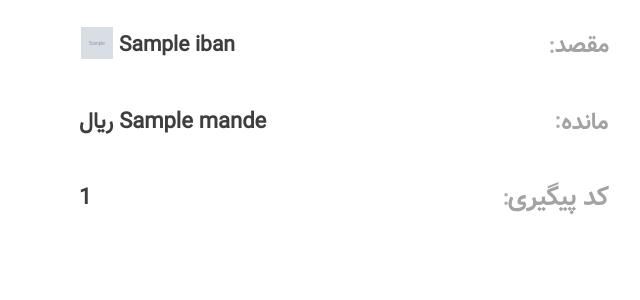
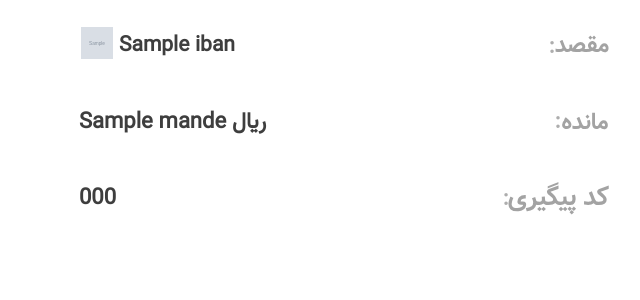
Before and after one commit to saeedhpro/residbot, a Python web app: template templates/mehr/index.html in a window 1280 px wide. Shown: the part 613-913 px from the top of the page, without its empty margins (640-1280 px from the left). Run offline with Jinja, Linux system fonts and the light colour scheme; the template is opened without the code that fills it: most values are stand-ins (such as "Sample title", 1, 10 or a date in 2020); grey boxes marked "Sample" are stand-in pictures.

Commit message:
fix: mande

```diff
--- a/templates/mehr/index.html
+++ b/templates/mehr/index.html
@@ -92,6 +92,9 @@
         left: 50%;
         transform: translateX(-50%);
       }
+      .ltr {
+        direction: ltr;
+      }
     </style>
   </head>
   <body>
@@ -104,9 +107,9 @@
       <div class="from">{{source_account}}</div>
       <div class="to">{{iban}}</div>
       <img class="to-icon" alt="" src="{{current_directory}}/icons/{{bank_icon}}">
-      <div class="remaining">{{mande}} ریال</div>
+      <div class="remaining ltr">{{mande}} ریال</div>
       <div class="date">{{datetime}}</div>
-      <div class="tracking-number">{{tracking_number}}</div>
+      <div class="tracking-number">{{tracking_code}}</div>
     </div>
   </body>
 </html>
--- a/templates/mehr_3/index.html
+++ b/templates/mehr_3/index.html
@@ -108,6 +108,9 @@
         left: 43px;
         direction: ltr;
       }
+      .ltr {
+        direction: ltr;
+      }
     </style>
   </head>
   <body>
@@ -127,7 +130,7 @@
       <div class="to">{{iban}}</div>
       <img class="to-icon" alt="" src="{{current_directory}}/icons/{{bank_icon}}">
       <div class="remaining">
-        <div class="amount">{{mande}}</div>
+        <div class="amount ltr">{{mande}}</div>
         <div class="unit-2">ریال</div>
       </div>
       <div class="tracking-number">{{tracking_code}}</div>
--- a/templates/mehr_4/index.html
+++ b/templates/mehr_4/index.html
@@ -131,7 +131,7 @@
       <img class="to-icon" alt="" src="{{current_directory}}/icons/{{bank_icon}}">
       <div class="to-name">{{receiver}}</div>
       <div class="tracking-divider"></div>
-      <div class="tracking-number">{{tracking_number}}</div>
+      <div class="tracking-number">{{tracking_code}}</div>
     </div>
   </body>
 </html>
--- a/templates/mehr_dark_2/index.html
+++ b/templates/mehr_dark_2/index.html
@@ -104,6 +104,9 @@
         margin: 0;
         height: 29px;
       }
+      .ltr {
+        direction: ltr;
+      }
     </style>
   </head>
   <body>
@@ -119,7 +122,7 @@
       </div>
       <div class="from">{{source_account}}</div>
       <div class="to">{{iban}}</div>
-      <div class="remaining">{{mande}} ریال</div>
+      <div class="remaining ltr">{{mande}} ریال</div>
       <div class="details">
         <p>{{description}}</p>
         <p>{{description2}}</p>
```
